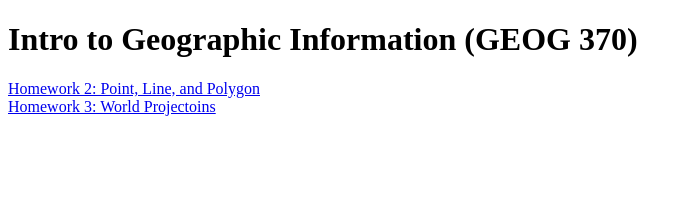
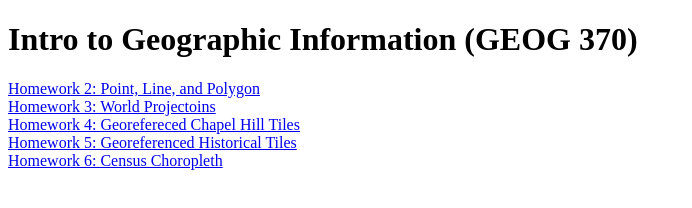
Before and after one commit to scmontague/GEOG370, a plain HTML site: page index.html in a window 1280 px wide. Shown: the whole page, without its empty margins (0-692 px from the left). Drawn offline with Linux system fonts and the light colour scheme.

Commit message:
indexupdate

```diff
--- a/index.html
+++ b/index.html
@@ -8,8 +8,10 @@
 </head>
 <body>
     <h1> Intro to Geographic Information (GEOG 370)</h1>
-
     <a href="./homework2/homework2.html"> Homework 2: Point, Line, and Polygon</a> </br>
     <a href="./homework3/worldprojections.html"> Homework 3: World Projectoins</a> </br>
+    <a href="./homework4/tilesfinal.html"> Homework 4: Georefereced Chapel Hill Tiles</a> </br>
+    <a href="./homework5/tiles1.html"> Homework 5: Georeferenced Historical Tiles</a> </br>
+    <a href="./homework6/homework6.html">Homework 6: Census Choropleth</a> </br>
 </body>
 </html>
```
Also changed, not shown: homework6.2/equal_count_quantile.png (added), homework6.2/natural_breaks.png (added), homework6.2/pretty_breaks.png (added), 1 other file.
